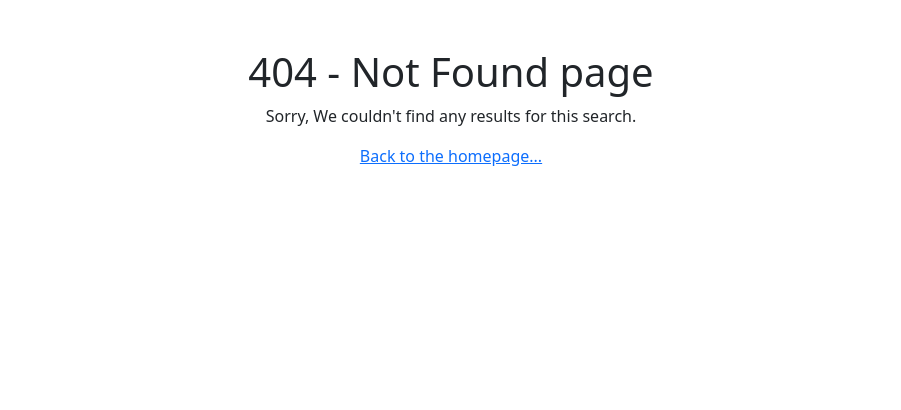
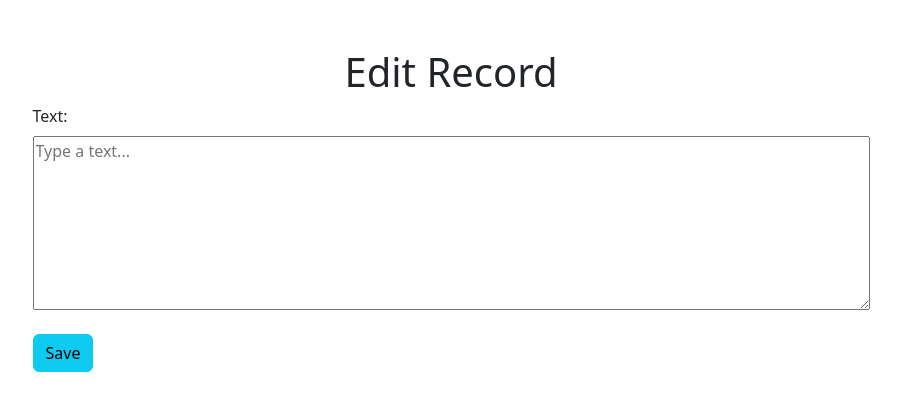
Before and after one commit to avanessazc/test-technique-django-react, a React (Create React App) app in the folder front/: page /edit/1 in a window 1280 px wide. Before the commit this address had no page. Shown: the top 410 px of the page, without its empty margins (189-1090 px from the left). Built offline with nearby package versions, Linux system fonts and the light colour scheme.

Commit message:
Front: Edit page

```diff
--- a/front/src/App.js
+++ b/front/src/App.js
@@ -3,6 +3,7 @@ import { BrowserRouter, Routes, Route } from "react-router-dom";
 import Home from "./pages/Home";
 import Create from "./pages/Create";
 import NotFound from "./pages/NotFound";
+import Edit from "./pages/Edit";
 
 function App() {
   return (
@@ -11,6 +12,7 @@ function App() {
         <Routes>
           <Route path="/" element={<Home />} />
           <Route path="/create" element={<Create />} />
+          <Route path="/edit/:id" element={<Edit />} />
           <Route path="*" element={<NotFound />} />
         </Routes>
       </div>
--- /dev/null
+++ b/front/src/pages/Edit.js
@@ -0,0 +1,18 @@
+import React from "react";
+import CreateForm from "../componets/CreateForm";
+import { useParams } from 'react-router-dom';
+
+function Edit() {
+  const { id } = useParams();
+  // const [item, setItem] = useState(null);
+  console.log("id ", id )
+  return (
+    <>
+      <div className="my-5">
+        <CreateForm title="Edit Record" />
+      </div>
+    </>
+  );
+}
+
+export default Edit;
```
